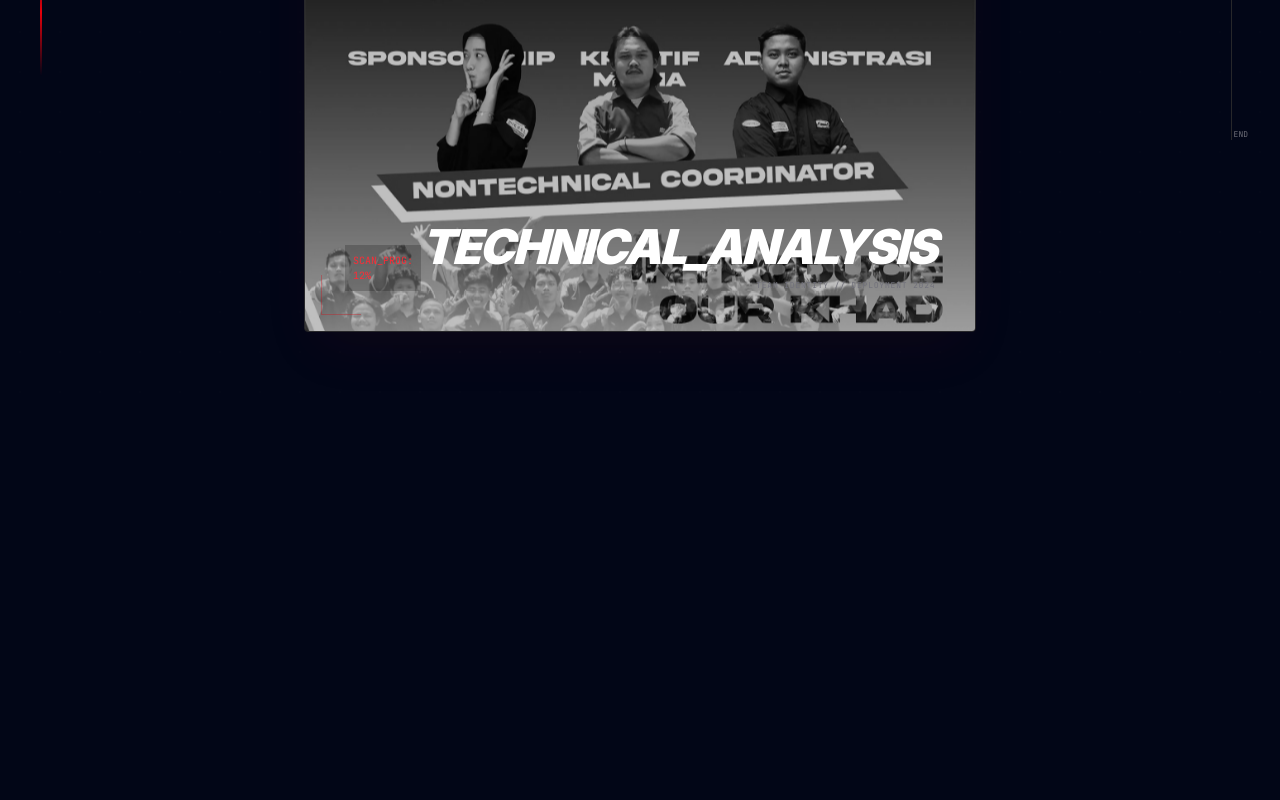
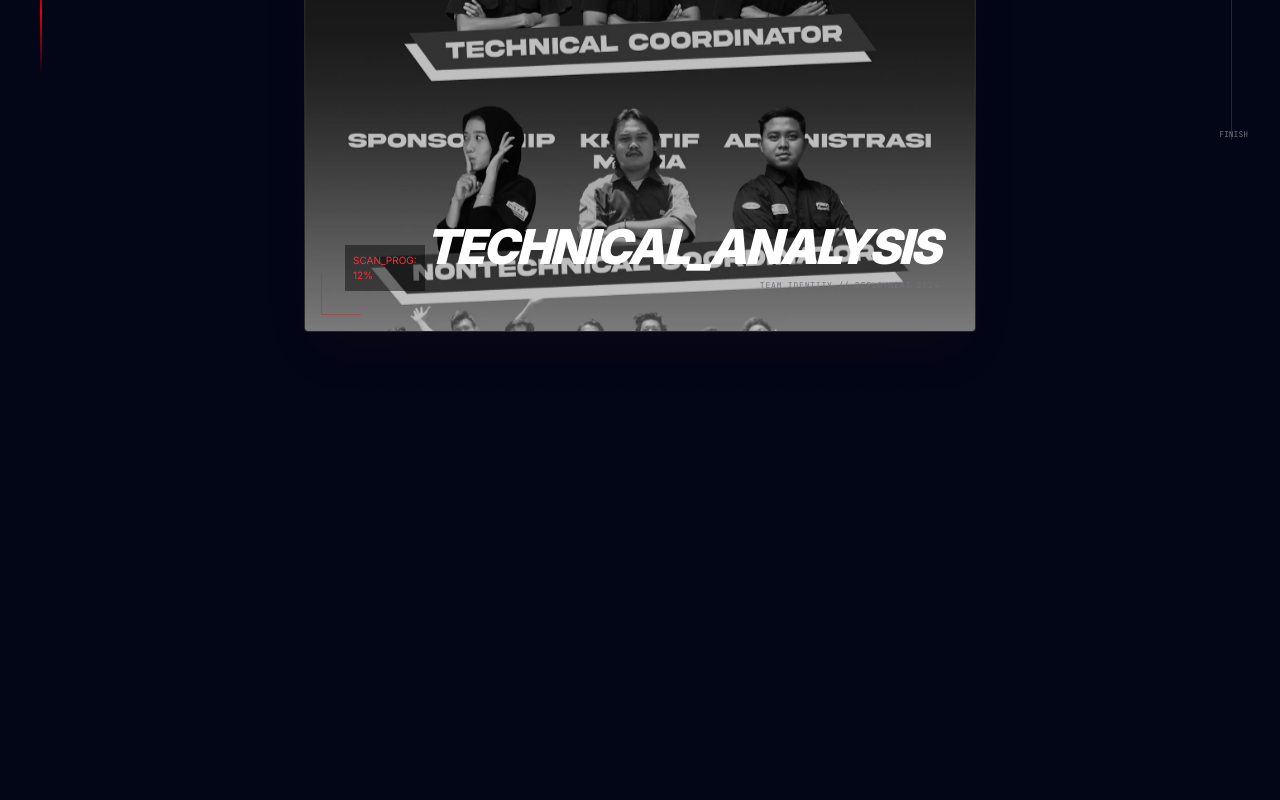
Before and after one commit to madmofoz/Portfolio, a Next.js app: page /KHAD-TEAM in a window 1280 px wide. Shown: the part 1060-1860 px from the top of the page. Built offline with nearby package versions, Linux system fonts and the light colour scheme.

Commit message:
fix size and hover on mobile

```diff
--- a/src/app/KHAD-TEAM/page.tsx
+++ b/src/app/KHAD-TEAM/page.tsx
@@ -116,7 +116,7 @@ function TechnicalEntryScroll() {
 
   return (
     /* h-[300vh] biar scroll-nya berasa berat dan detail */
-    <div ref={containerRef} className="relative h-[300vh] w-full bg-transparent">
+    <div ref={containerRef} className="relative h-[150vh] w-full bg-transparent mobile-h-[300vh]">
 
       {/* Sticky container */}
       <div className="sticky top-0 h-screen w-full overflow-hidden flex items-center justify-center px-4 md:px-[5vw]">
@@ -137,13 +137,13 @@ function TechnicalEntryScroll() {
           <div
             className="absolute top-0 left-0 w-full transition-transform duration-75 ease-out will-change-transform"
             style={{
-              transform: `translateY(-${scrollProgress * 100}%)`, // Tuning 78% biar pas sampe ujung bawah foto
+              transform: `translateY(-${scrollProgress * 50}%)`, // Tuning 78% biar pas sampe ujung bawah foto
             }}
           >
             <img
               src={EntryPhoto.src || EntryPhoto}
-              alt="Vertical Telemetry"
-              className="w-full h-auto grayscale group-hover:grayscale-0 transition-all duration-1000 brightness-75 group-hover:brightness-100"
+              alt="KHAD TEAM 2024 - The Apex Structure"
+              className="w-full h-auto grayscale [@media(any-hover:hover)]:group-hover:grayscale-0 transition-all duration-1000 brightness-75 [@media(any-hover:hover)]:group-hover:brightness-100"
             />
           </div>
 
@@ -163,7 +163,7 @@ function TechnicalEntryScroll() {
             </div>
 
             <div className="flex justify-between items-end">
-              <div className="text-[10px] font-mono text-red-500 bg-black/20 p-2">
+              <div className="text-[10px] font-mono-bold text-red-500 bg-black/45 p-2">
                 SCAN_PROG: <span className="inline-block w-8">{(scrollProgress * 100).toFixed(0)}%</span>
               </div>
               <div className="text-right">
@@ -178,14 +178,14 @@ function TechnicalEntryScroll() {
           </div>
         </div>
 
-        {/* Vertical Scroll Indicator (Samping) */}
+        {/* Side Vertical Scroll Indicator */}
         <div className="absolute right-12 top-1/2 -translate-y-1/2 h-64 w-[1px] bg-zinc-800 hidden lg:block">
            <div
              className="w-full bg-red-600 shadow-[0_0_10px_#ef4444]"
              style={{ height: `${scrollProgress * 100}%` }}
            ></div>
            <div className="absolute -right-4 top-0 text-[8px] font-mono text-zinc-500 uppercase">Start</div>
-           <div className="absolute -right-4 bottom-0 text-[8px] font-mono text-zinc-500 uppercase">End</div>
+           <div className="absolute -right-4 bottom-0 text-[8px] font-mono text-zinc-500 uppercase">FInish</div>
         </div>
       </div>
     </div>
@@ -343,29 +343,6 @@ function FinishLine() {
   );
 }
 
-
-// --- PHOTO FRAME COMPONENT ---
-function PhotoFrame({ id, className = "", isHighlight = false }) {
-  return (
-    <div className={`group relative overflow-hidden border border-zinc-900 transition-all duration-700 bg-zinc-900 ${className}`}>
-      <div className="absolute top-2 left-2 z-20">
-        <span className="text-[8px] font-mono bg-black/50 backdrop-blur-md px-2 py-0.5 uppercase tracking-widest text-white">
-          Frame_{id.toString().padStart(2, '0')}
-        </span>
-      </div>
-      <div className={`relative overflow-hidden ${isHighlight ? 'aspect-video lg:aspect-[21/9]' : 'aspect-square'}`}>
-        <img
-          src={`https://images.unsplash.com/photo-1547744037-b80bdba1b6f0?q=80&w=800&auto=format&fit=crop&v=${id}`}
-          alt={`Racing Frame ${id}`}
-          className="w-full h-full object-cover transition-transform duration-[2000ms] group-hover:scale-110 opacity-70 group-hover:opacity-100 grayscale group-hover:grayscale-0"
-        />
-      </div>
-      <div className="absolute inset-0 border-0 group-hover:border-2 border-red-600 transition-all pointer-events-none"></div>
-      <div className="absolute bottom-0 left-0 h-0.5 w-0 bg-red-600 group-hover:w-full transition-all duration-1000"></div>
-    </div>
-  );
-}
-
 // --- COLOR SWATCH COMPONENT ---
 function ColorSwatch({ color, label, hex }: { color: string; label: string; hex: string }) {
   return (
```
